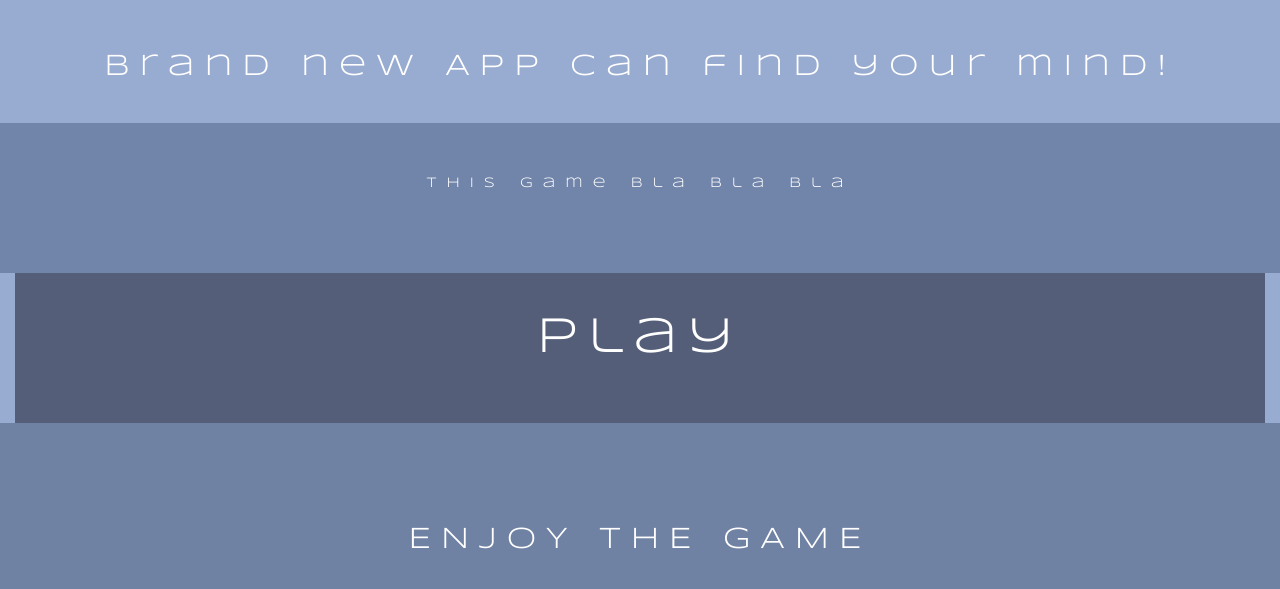
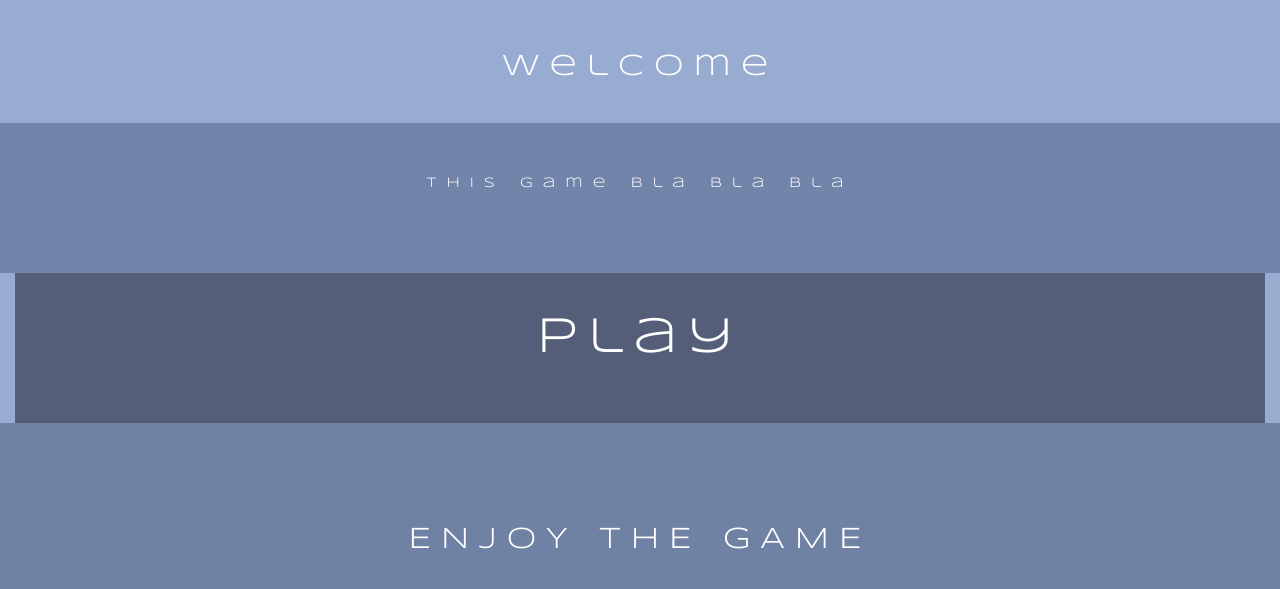
Before and after one commit to golya/angularclarity, a website: page index.html in a window 1280 px wide. Drawn offline with nearby package versions, Linux system fonts and the light colour scheme; some packages are replaced by stand-ins of ours.

Commit message:
remove unnecessary scope variable

```diff
--- a/js/controllers.js
+++ b/js/controllers.js
@@ -1,8 +1,6 @@
 var clarifyControllers = angular.module('clarifyControllers', []);
 
 clarifyControllers.controller('welcomeCtrl', function ($scope, $location) {
-    $scope.welcomeMessage = 'Brand new APP can find your mind!';
-
     $scope.play = function ( path ) {
         $location.path( path );
     };
--- a/partials/welcome.html
+++ b/partials/welcome.html
@@ -1,7 +1,7 @@
 <div ng-controller="welcomeCtrl">
     <div class="container-fluid welcome">
         <div class="row">
-            <div class="col-md-12"><h1>{{welcomeMessage}}</h1></div>
+            <div class="col-md-12"><h1>Welcome</h1></div>
         </div>
         <div class="row">
             <div class="col-md-12 explanation">This game bla bla bla</div>
```
